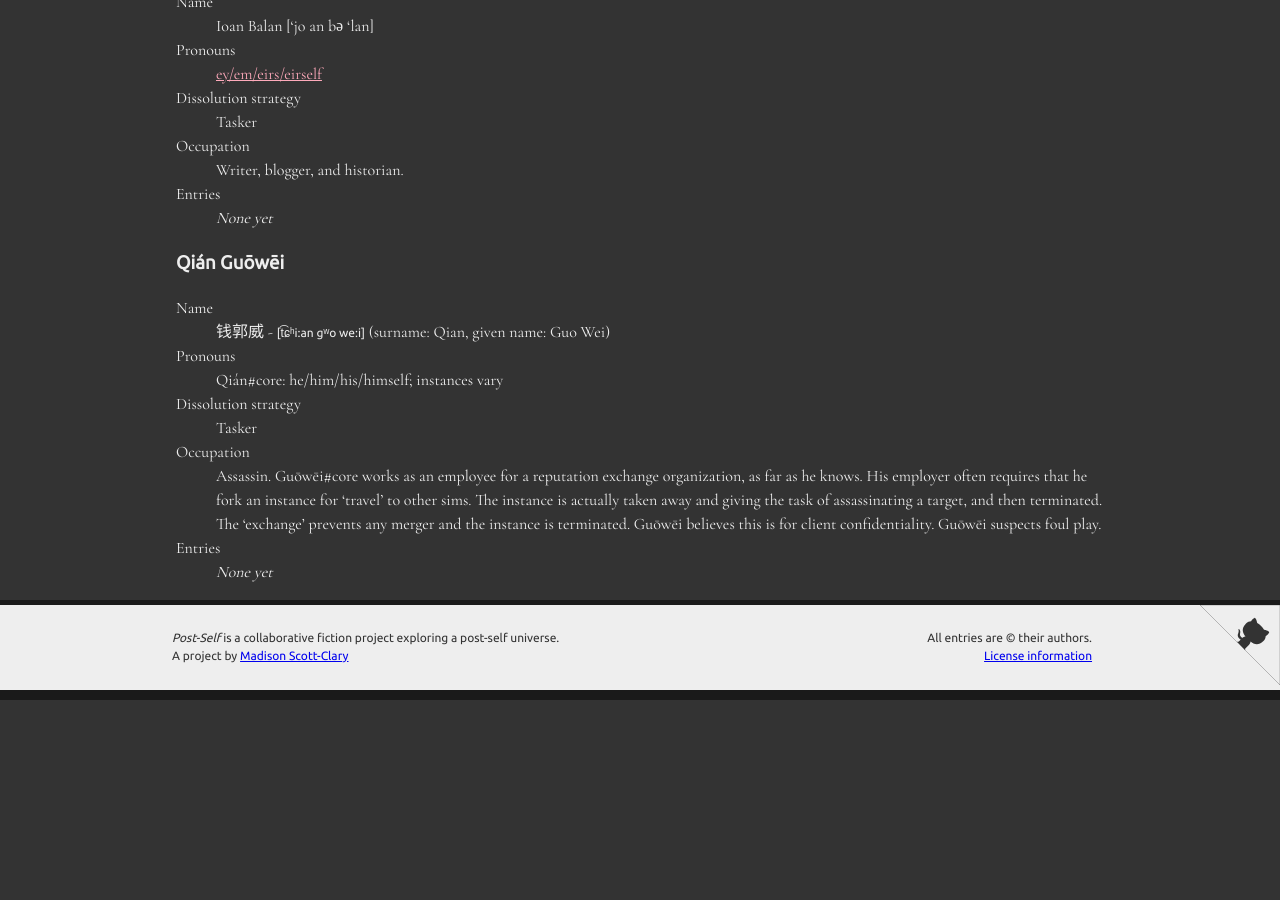
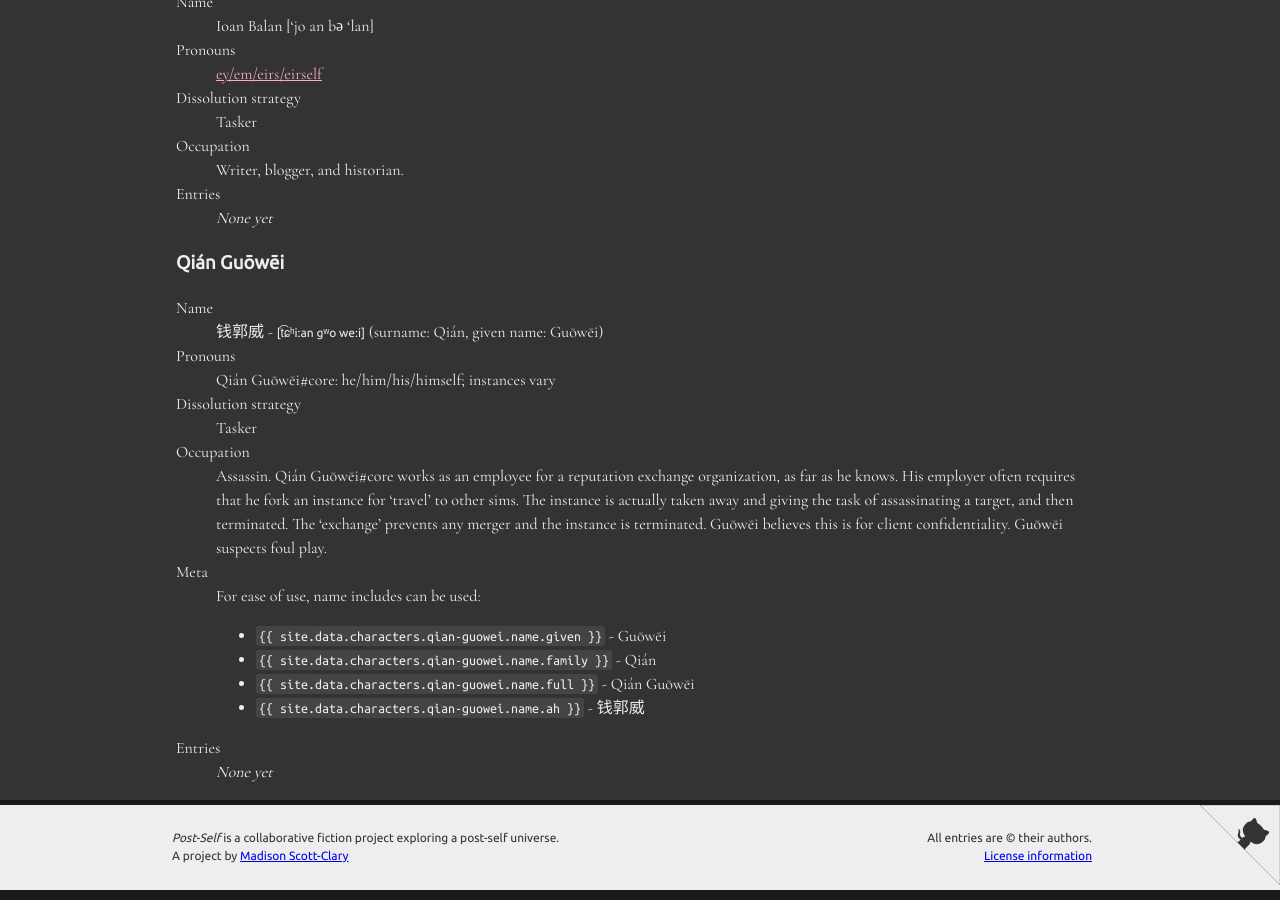
Before and after one commit to post-self/post-self.github.io, a Jekyll site: the page built from about/characters.md, in a window 1280 px wide and 900 px high, scrolled down 730 px. Built offline with Jekyll 4.4.1, drawn with Linux system fonts in a browser that asks for light colours; before the commit the page ends 1430 px from its top, so only the background shows below that.

Commit message:
Simplify entering difficult-to-type names, document

```diff
--- /dev/null
+++ b/_data/characters.yml
@@ -0,0 +1,6 @@
+qian-guowei:
+  name:
+    full: 'Qián Guōwēi'
+    given: 'Guōwēi'
+    family: 'Qián'
+    zh: '钱郭威'
--- /dev/null
+++ b/_includes/names/guowei
@@ -0,0 +1 @@
+Guōwēi
--- /dev/null
+++ b/_includes/names/qian-guowei
@@ -0,0 +1 @@
+Qián Guōwēi
--- /dev/null
+++ b/_includes/names/qian-guowei-zh
@@ -0,0 +1 @@
+钱郭威
--- a/about/characters.md
+++ b/about/characters.md
@@ -41,19 +41,27 @@ Occupation
 Entries
 :   *None yet*
 
-### Qián Guōwēi
+### {% include names/qian-guowei %}
 
 Name
-:   钱郭威 - <span class="sans-serif">[t͡ɕʰi:an gʷo we:i]</span> (surname: Qian, given name: Guo Wei)
+:   {{ site.data.characters.qian-guowei.name.zh }} - <span class="sans-serif">[t͡ɕʰi:an gʷo we:i]</span> (surname: {{ site.data.characters.qian-guowei.name.family }}, given name: {{ site.data.characters.qian-guowei.name.given }})
 
 Pronouns
-:   Qián#core: he/him/his/himself; instances vary
+:   {% include names/qian-guowei %}#core: he/him/his/himself; instances vary
 
 Dissolution strategy
 :   Tasker
 
 Occupation
-:   Assassin. Guōwēi#core works as an employee for a reputation exchange organization, as far as he knows. His employer often requires that he fork an instance for 'travel' to other sims. The instance is actually taken away and giving the task of assassinating a target, and then terminated. The 'exchange' prevents any merger and the instance is terminated. Guōwēi believes this is for client confidentiality. Guōwēi suspects foul play.
+:   Assassin. {{ site.data.characters.qian-guowei.name.full }}#core works as an employee for a reputation exchange organization, as far as he knows. His employer often requires that he fork an instance for 'travel' to other sims. The instance is actually taken away and giving the task of assassinating a target, and then terminated. The 'exchange' prevents any merger and the instance is terminated. {{ site.data.characters.qian-guowei.name.given }} believes this is for client confidentiality. {{ site.data.characters.qian-guowei.name.given }} suspects foul play.
+
+Meta
+:   For ease of use, name includes can be used:
+
+    * `{% raw %}{{ site.data.characters.qian-guowei.name.given }}{% endraw %}` - {{ site.data.characters.qian-guowei.name.given }}
+    * `{% raw %}{{ site.data.characters.qian-guowei.name.family }}{% endraw %}` - {{ site.data.characters.qian-guowei.name.family }}
+    * `{% raw %}{{ site.data.characters.qian-guowei.name.full }}{% endraw %}` - {{ site.data.characters.qian-guowei.name.full }}
+    * `{% raw %}{{ site.data.characters.qian-guowei.name.ah }}{% endraw %}` - {{ site.data.characters.qian-guowei.name.zh }}
 
 Entries
 :   *None yet*
```
Also changed, not shown: _layouts/long-page.html (added, +7 -0 lines), about/contributing.md (+9 -1 lines), about/universe.md (+1 -1 lines).
